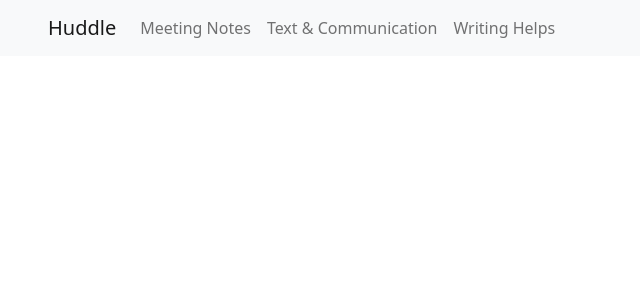
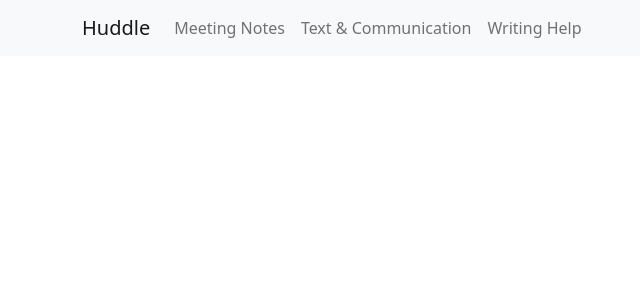
Before and after one commit to MohitBabbar1219/huddle-client, a React (Vite) app: page / in a window 1280 px wide. Shown: the top 300 px of the page, without its empty margins (0-640 px from the left). Built offline with nearby package versions, Linux system fonts and the light colour scheme.

Commit message:
Add react-bootstrap and make nav-bar responsive

```diff
--- a/package.json
+++ b/package.json
@@ -11,6 +11,7 @@
   "dependencies": {
     "bootstrap": "^5.2.3",
     "react": "^18.2.0",
+    "react-bootstrap": "^2.7.4",
     "react-dom": "^18.2.0"
   },
   "devDependencies": {
--- a/src/component/NavBar/NavBar.tsx
+++ b/src/component/NavBar/NavBar.tsx
@@ -1,27 +1,24 @@
 import React from 'react';
+import Container from 'react-bootstrap/Container';
+import Nav from 'react-bootstrap/Nav';
+import Navbar from 'react-bootstrap/Navbar';
+import NavDropdown from 'react-bootstrap/NavDropdown';
 
 const NavBar = (props: any) => {
   return (
-      <nav className="navbar px-5 navbar-expand-lg navbar-light bg-light">
-        <a className="navbar-brand" href="#">Huddle</a>
-        <button className="navbar-toggler" type="button" data-toggle="collapse" data-target="#navbarNav" aria-controls="navbarNav" aria-expanded="false"
-                aria-label="Toggle navigation">
-          <span className="navbar-toggler-icon"></span>
-        </button>
-        <div className="collapse navbar-collapse" id="navbarNav">
-          <ul className="navbar-nav">
-            <li className="nav-item active">
-              <a className="nav-link" href="#">Meeting Notes</a>
-            </li>
-            <li className="nav-item">
-              <a className="nav-link" href="#">Text & Communication</a>
-            </li>
-            <li className="nav-item">
-              <a className="nav-link" href="#">Writing Helps</a>
-            </li>
-          </ul>
-        </div>
-      </nav>
+      <Navbar bg="light" expand="lg">
+        <Container>
+          <Navbar.Brand href="#home">Huddle</Navbar.Brand>
+          <Navbar.Toggle aria-controls="basic-navbar-nav" />
+          <Navbar.Collapse id="basic-navbar-nav">
+            <Nav className="me-auto">
+              <Nav.Link href="#home">Meeting Notes</Nav.Link>
+              <Nav.Link href="#link">Text & Communication</Nav.Link>
+              <Nav.Link href="#link">Writing Help</Nav.Link>
+            </Nav>
+          </Navbar.Collapse>
+        </Container>
+      </Navbar>
   );
 };
 
```
Also changed, not shown: 1 other file (tests, documents, lock files or other folders).
